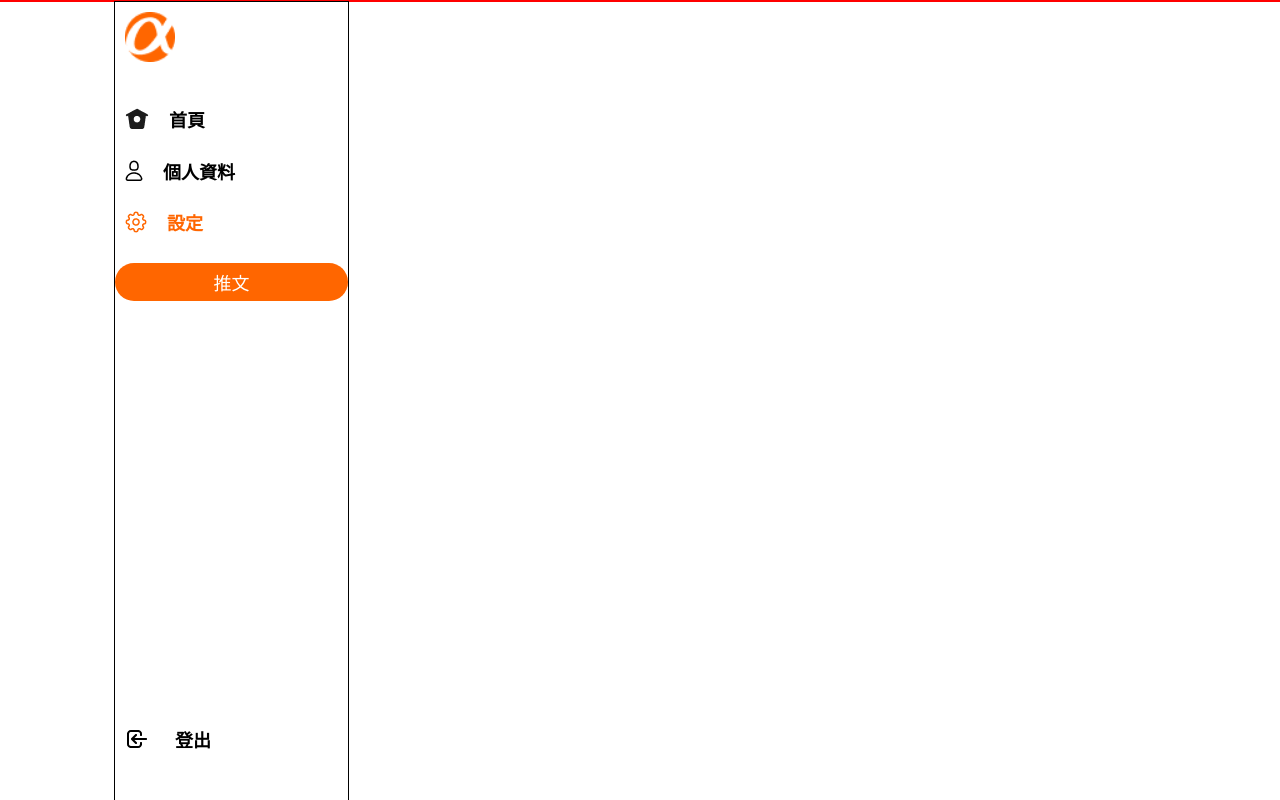
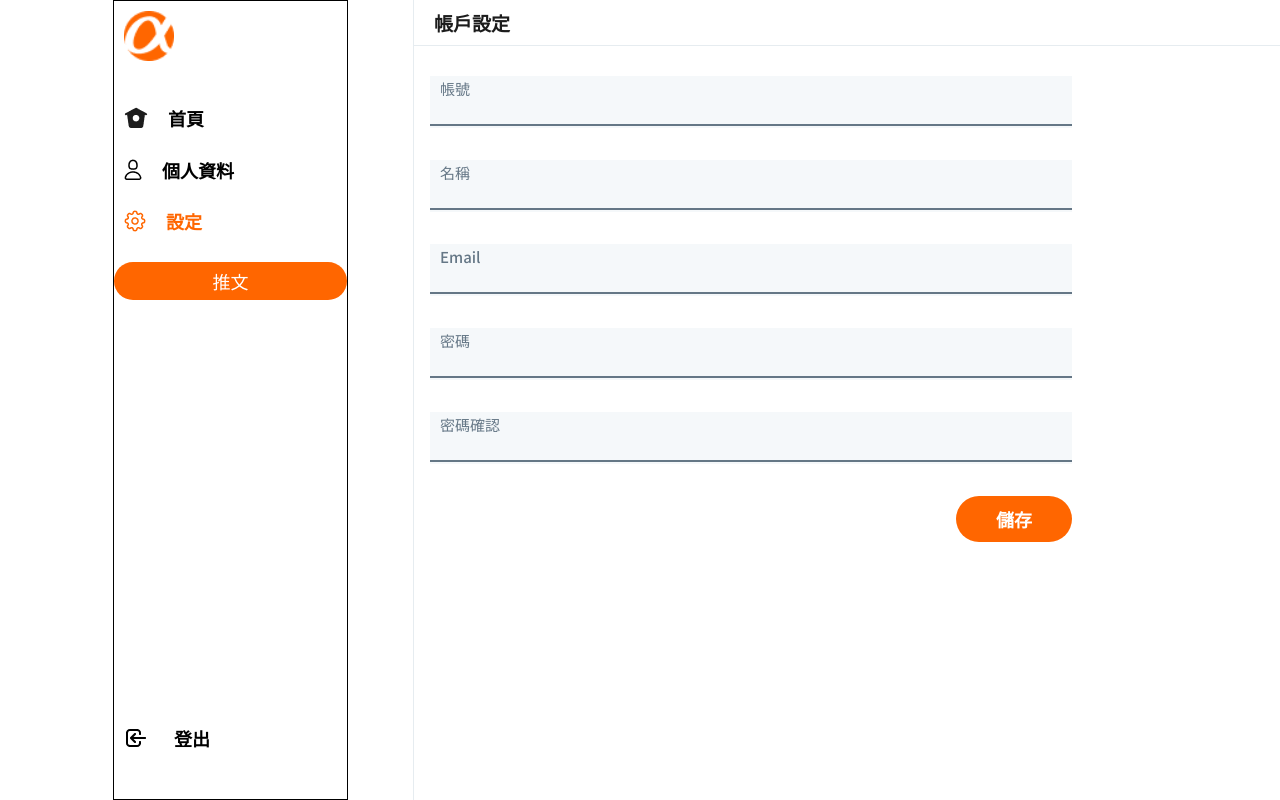
Before and after one commit to eugenechen0514/twitter-front-end-debug, a Vue app: page /#/setting in a window 1280 px wide. Shown: the top 800 px of the page. Built offline with nearby package versions, Linux system fonts and the light colour scheme.

Commit message:
完成設定頁 基本樣式

```diff
--- a/src/views/Setting.vue
+++ b/src/views/Setting.vue
@@ -1,24 +1,191 @@
 <template>
   <div class="Setting">
-    <Navbar/>
+    <Navbar />
 
+    <div class="settingWrapper">
+      <div class="settingTitle">
+        <h1 class="settingTitleText">帳戶設定</h1>
+      </div>
+
+      <form class="settingForm">
+        <div class="labelInputGroup">
+          <label for="account" class="formLabel">帳號</label>
+          <input
+            v-model="account"
+            type="text"
+            name="account"
+            class="formInput"
+            id="account"
+            required
+          />
+        </div>
+        <div class="labelInputGroup">
+          <label for="name" class="formLabel">名稱</label>
+          <input
+            v-model="name"
+            type="text"
+            name="name"
+            class="formInput"
+            :class="{ error: name.length > 50 }"
+            id="name"
+            required
+          />
+          <div class="errorMessage" v-if="name.length > 50">
+            <p class="errorText">字數超出上限!</p>
+            <p>{{ name.length }}/50</p>
+          </div>
+        </div>
+        <div class="labelInputGroup">
+          <label for="email" class="formLabel">Email</label>
+          <input
+            v-model="email"
+            type="email"
+            name="email"
+            class="formInput"
+            id="email"
+            required
+          />
+        </div>
+        <div class="labelInputGroup">
+          <label for="password" class="formLabel">密碼</label>
+          <input
+            v-model="password"
+            type="password"
+            name="password"
+            class="formInput"
+            id="password"
+            required
+          />
+        </div>
+
+        <div class="labelInputGroup">
+          <label for="password" class="formLabel">密碼確認</label>
+          <input
+            v-model="passwordCheck"
+            type="password"
+            name="passwordCheck"
+            class="formInput"
+            id="passwordCheck"
+            required
+          />
+        </div>
+        <button type="submit" class="settingFormSubmitBtn">儲存</button>
+      </form>
+    </div>
   </div>
 </template>
 
 <script>
-import Navbar from '../components/Navbar.vue'
+import Navbar from "../components/Navbar.vue";
 
 export default {
   components: {
-    Navbar
-  }
-
-}
+    Navbar,
+  },
+  data() {
+    return {
+      account: "",
+      name: "",
+      email: "",
+      password: "",
+      passwordCheck: "",
+    };
+  },
+};
 </script>
 
 <style scoped>
 .Setting {
   width: 100%;
-  border: 1px solid red;
+}
+
+.settingWrapper {
+  margin-left: 413px;
+  border-left: 1px solid #e6ecf0;
+  height: 100vh;
+}
+
+.settingTitle {
+  border-bottom: 1px solid #e6ecf0;
+  padding: 13px 20px;
+  font-size: 19px;
+  font-weight: 700;
+  color: #1c1c1c;
+}
+
+.settingForm {
+  padding: 30px 16px;
+}
+
+.labelInputGroup {
+  background-color: #f5f8fa;
+  width: 642px;
+  height: 52px;
+  margin-bottom: 32px;
+  display: flex;
+  flex-direction: column;
+  position: relative;
+}
+
+.formLabel {
+  font-size: 15px;
+  font-weight: 500;
+  color: #657786;
+  margin-top: 5px;
+  margin-left: 10px;
+}
+
+.formInput {
+  border: 0;
+  background-color: #f5f8fa;
+  width: 100%;
+  height: 30px;
+  padding: 0 10px;
+  line-height: 30;
+  font-size: 15px;
+  border-bottom: 2px solid #657786;
+  font-size: 19px;
+  font-weight: 500;
+}
+
+.formInput:focus,
+.formInput:hover {
+  outline: 0;
+  border-bottom: 2px solid #50b5ff;
+}
+
+.formInput.error {
+  border-bottom: 2px solid #fc5a5a;
+}
+
+.errorMessage {
+  position: absolute;
+  width: 100%;
+  top: 100%;
+  display: flex;
+  justify-content: space-between;
+  font-size: 15px;
+  font-weight: 500;
+  color: #657786;
+}
+
+.errorText {
+  color: #fc5a5a;
+}
+
+.settingFormSubmitBtn {
+  width: 116px;
+  height: 46px;
+  border: 0;
+  border-radius: 50px;
+  background-color: #ff6600;
+  color: #fff;
+  font-size: 18px;
+  font-weight: 700;
+  margin-left: 526px;
+}
+
+.settingFormSubmitBtn:hover {
+  cursor: pointer;
 }
 </style>
```
